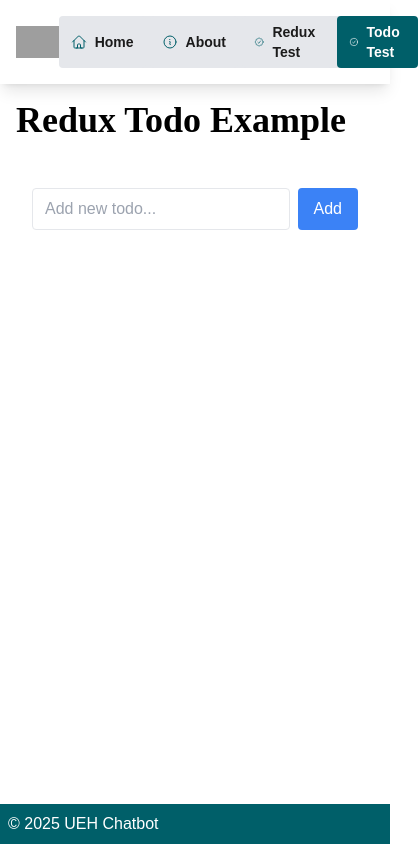
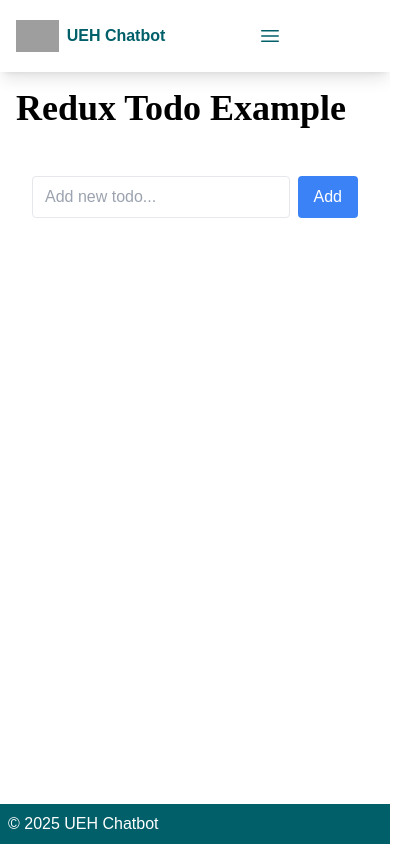
Before and after one commit to AnVuTrong/practice-redux, a React (Create React App) app: page /todo-test in a window 390 px wide. Shown: the whole page, 418 px wide, since content can reach past the window. Built offline with nearby package versions, Linux system fonts and the light colour scheme; grey boxes are pictures that could not be loaded.

Commit message:
Improve Navigation Item styling and interactivity

```diff
--- a/src/components/header.components/Header.component.tsx
+++ b/src/components/header.components/Header.component.tsx
@@ -7,9 +7,10 @@ import { Navigation } from './Navigation.component';
 export const Header = () => {
   // #005f69
   return (
-    <header className='bg-[#ffffff] text-[#005f69] font-bold p-4 shadow-lg'>
-      <nav className='container mx-auto flex items-center'>
+    <header className='bg-[#ffffff] text-[#005f69] font-bold p-4 shadow-lg relative'>
+      <nav className='container mx-auto flex items-center justify-between'>
         <Logo />
+        <p className='pl-2'>UEH Chatbot</p>
         <Navigation />
       </nav>
     </header>
--- a/src/components/header.components/Navigation.component.tsx
+++ b/src/components/header.components/Navigation.component.tsx
@@ -1,11 +1,38 @@
-import React from 'react';
+import React, { useState } from 'react';
 import { NavigationItem } from './NavigationItem.component';
 import { NAVIGATION_ITEMS } from '../../constants/navigation.constant';
 
 export const Navigation = () => {
+  const [isMenuOpen, setIsMenuOpen] = useState(false);
+
   return (
     <div className="flex-1 flex justify-center">
-      <div className="bg-[#e5e7eb] rounded-lg flex">
+      {/* Mobile Menu Button */}
+      <button
+        className="md:hidden p-2 text-[#005f69]"
+        onClick={() => setIsMenuOpen(!isMenuOpen)}
+      >
+        <svg
+          xmlns="http://www.w3.org/2000/svg"
+          fill="none"
+          viewBox="0 0 24 24"
+          strokeWidth={1.5}
+          stroke="currentColor"
+          className="w-6 h-6"
+        >
+          <path
+            strokeLinecap="round"
+            strokeLinejoin="round"
+            d={isMenuOpen
+              ? "M6 18L18 6M6 6l12 12"
+              : "M3.75 6.75h16.5M3.75 12h16.5M3.75 17.25h16.5"
+            }
+          />
+        </svg>
+      </button>
+
+      {/* Desktop Navigation */}
+      <div className="hidden md:flex bg-[#e5e7eb] rounded-lg">
         {NAVIGATION_ITEMS.map((item, index) => (
           <NavigationItem
             key={item.path}
@@ -14,6 +41,22 @@ export const Navigation = () => {
           />
         ))}
       </div>
+
+      {/* Mobile Navigation */}
+      {isMenuOpen && (
+        <div className="absolute top-16 left-0 right-0 bg-white shadow-lg md:hidden z-50">
+          <div className="flex flex-col p-4 space-y-2">
+            {NAVIGATION_ITEMS.map((item, index) => (
+              <NavigationItem
+                key={item.path}
+                {...item}
+                isFirst={index === 0}
+                isMobile={true}
+              />
+            ))}
+          </div>
+        </div>
+      )}
     </div>
   );
 };
--- a/src/components/header.components/NavigationItem.component.tsx
+++ b/src/components/header.components/NavigationItem.component.tsx
@@ -4,28 +4,43 @@ import { NavigationItem as NavigationItemType } from '../../types/navigation.typ
 
 interface NavigationItemProps extends NavigationItemType {
   isFirst?: boolean;
+  isMobile?: boolean;
 }
 
-export const NavigationItem: React.FC<NavigationItemProps> = ({ path, label, icon, isFirst = false }) => {
+export const NavigationItem: React.FC<NavigationItemProps> = ({
+  path,
+  label,
+  icon,
+  isFirst = false,
+  isMobile = false
+}) => {
   const location = useLocation();
   const isActive = location.pathname === path;
 
   return (
     <Link
       to={path}
-      className={`flex items-center gap-2 px-3 py-1.5 rounded transition-colors text-sm ${
-        !isFirst ? 'ml-1' : ''
-      } ${
-        isActive ? 'bg-[#005f69] text-white' : 'bg-[#e5e7eb] text-[#1b1b1b]'
-      }`}
+      className={`flex items-center gap-2 px-3 py-1.5 rounded transition-colors text-sm font-regular
+        ${!isFirst && !isMobile ? 'ml-1' : ''}
+        ${isMobile ? 'w-full' : ''}
+        ${isActive
+          ? 'bg-[#005f69] text-white hover:bg-[#004a54]'
+          : 'bg-[#e5e7eb] text-black hover:bg-[#d7dadf] hover:text-[#005f69]'
+        }`}
+      onClick={() => {
+        if (isMobile && window.innerWidth < 768) {
+          // Close menu on mobile after clicking (you'll need to lift this state up)
+          // setIsMenuOpen(false);
+        }
+      }}
     >
       <svg
         xmlns="http://www.w3.org/2000/svg"
         fill="none"
         viewBox="0 0 24 24"
-        strokeWidth="1.5"
+        strokeWidth="1.75"
         stroke="currentColor"
-        className={`w-4 h-4 ${isActive ? 'stroke-white' : 'stroke-[#005f69]'}`}
+        className={`w-5 h-5 ${isActive ? 'stroke-white' : 'stroke-[#005f69]'}`}
       >
         <path strokeLinecap="round" strokeLinejoin="round" d={icon} />
       </svg>
```
